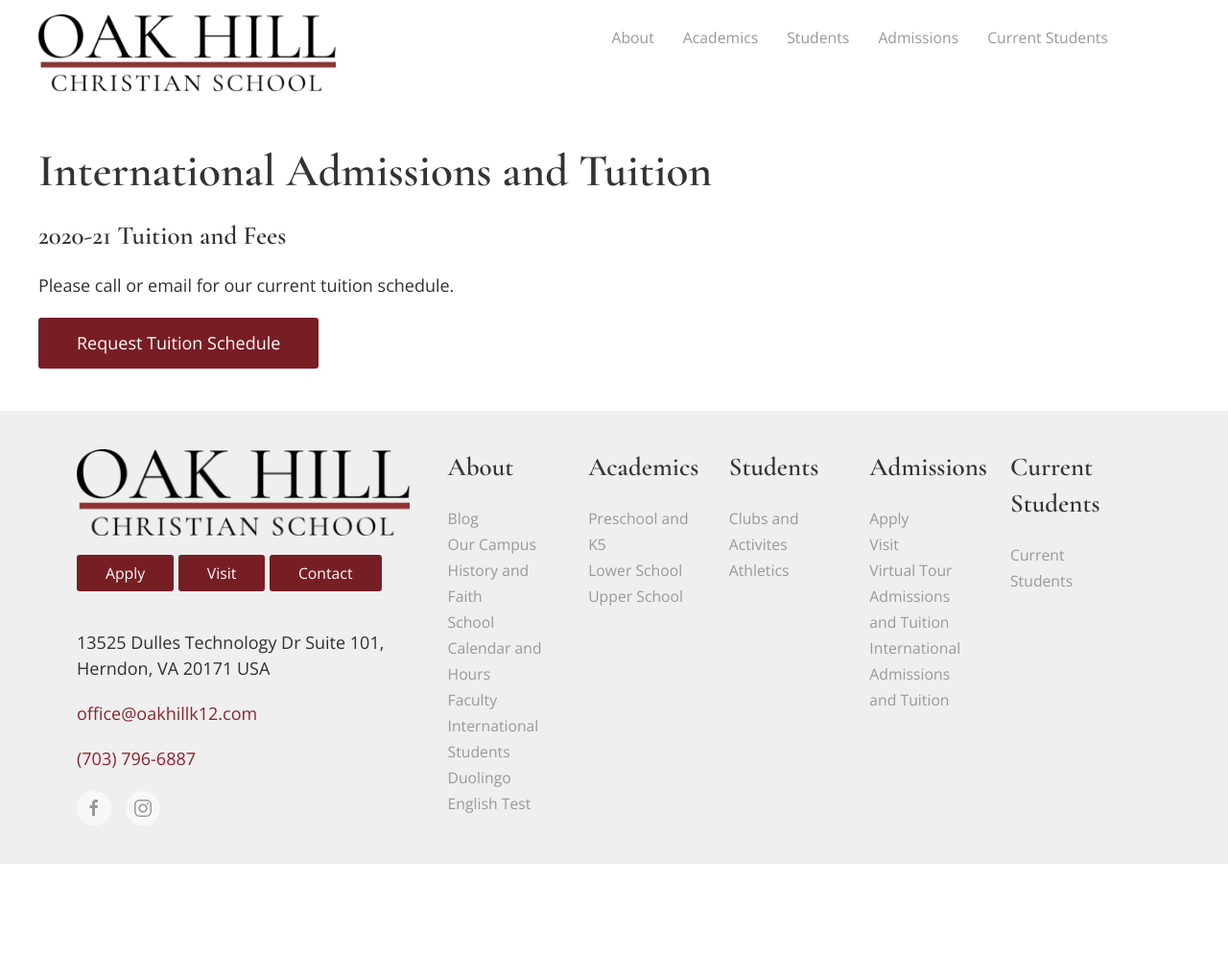
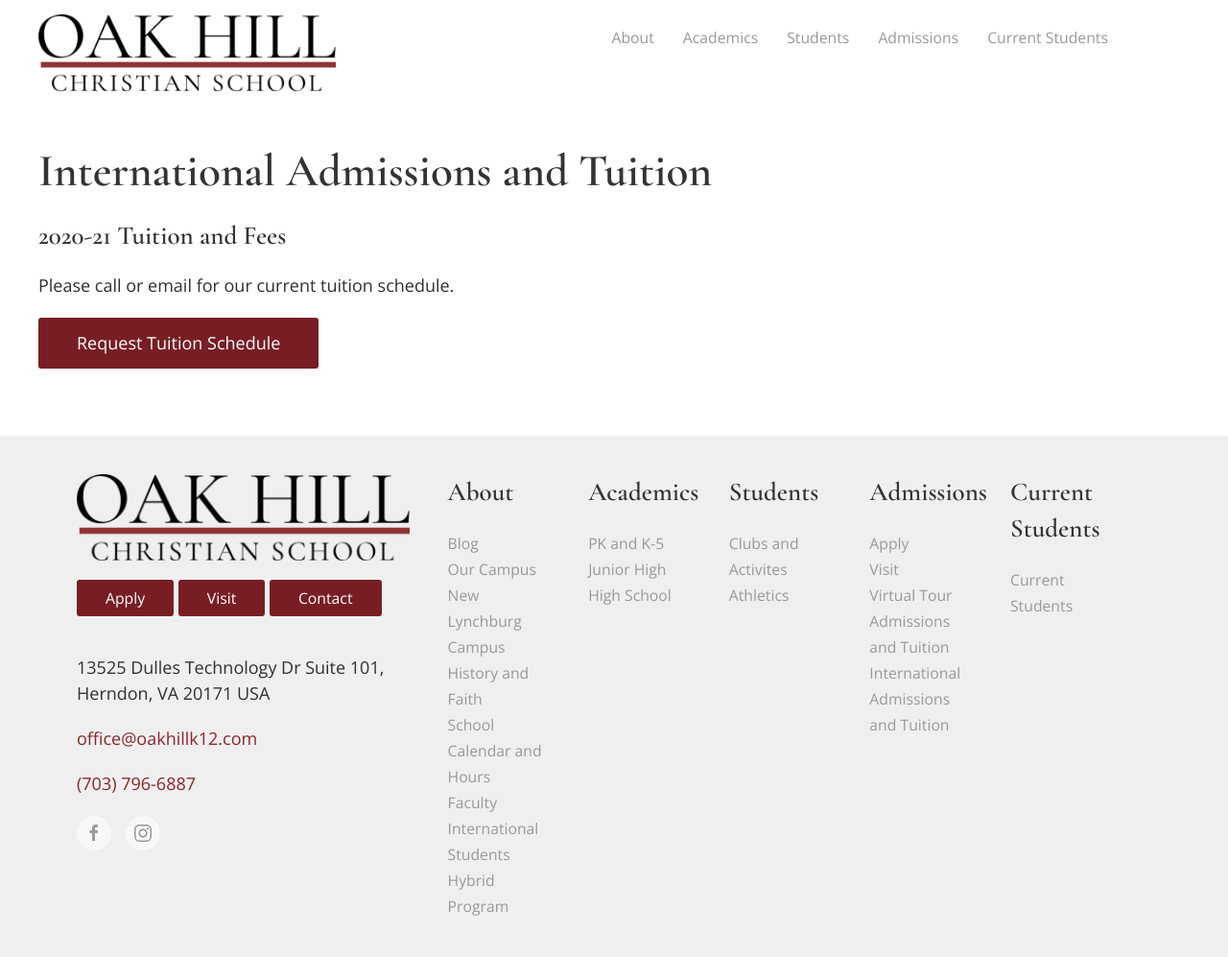
Before and after one commit to OakHillChristianSchool/oak-hill-website, a Jekyll site: the page built from international-admissions-tuition.html, in a window 1280 px wide. Shown: the whole page at 96% size. Built offline with Jekyll 4.4.1, drawn with Linux system fonts in a browser that asks for light colours; before the commit the page ends 900 px from its top, so only the background shows below that.

Commit message:
update site to include hybrid program and lynchburg campus

```diff
--- a/_data/navigation.yml
+++ b/_data/navigation.yml
@@ -4,6 +4,8 @@
     url: http://oakhillk12.blogspot.com/
   - title: Our Campus
     url: /campus
+  - title: New Lynchburg Campus
+    url: /lynchburg-campus
   - title: History and Faith
     url: /history-faith
   - title: School Calendar and Hours
@@ -12,16 +14,16 @@
     url: /faculty
   - title: International Students
     url: /international-students
-  - title: Duolingo English Test
-    url: /duolingo-english-test
+  - title: Hybrid Program
+    url: /hybrid-program
 - title: Academics
   pages:
-  - title: Preschool and K5
+  - title: PK and K-5
     url: /preschool-k5
-  - title: Lower School
-    url: /lower-school
-  - title: Upper School
-    url: /upper-school
+  - title: Junior High
+    url: /junior-high
+  - title: High School
+    url: /high-school
 - title: Students
   pages:
   - title: Clubs and Activites
--- a/_sass/uikit/mixins-theme.scss
+++ b/_sass/uikit/mixins-theme.scss
@@ -131,7 +131,12 @@
 @mixin hook-base-h2(){}
 @mixin hook-base-h3(){}
 @mixin hook-base-h4(){}
-@mixin hook-base-h5(){}
+@mixin hook-base-h5(){
+    text-transform: uppercase;
+    font-family: $global-font-family;
+    font-weight: $base-body-font-weight;
+    letter-spacing: .125em;
+}
 @mixin hook-base-h6(){}
 @mixin hook-base-hr(){}
 @mixin hook-base-blockquote(){
--- a/preschool-k5.html
+++ b/preschool-k5.html
@@ -1,9 +1,14 @@
 ---
 layout: image-title
 image: assets/images/preschool-kindergarten.webp
-title: Preschool and Kindergarten
+title: PK and K-5
+redirect_from:
+- /lower-school
 ---
 
-<div class="uk-container uk-container-xsmall uk-text-center uk-margin-xlarge">
-    <p>Nearly all four year olds in our preschool program learn to read using our proven phonics method while Kindergarten students typically read on a third grade level by the end of the year. Curriculum includes math, science, Bible, music, art, penmanship, foreign language, history and geography as well as outdoor play. Our classes at this level feature no pressure. Students learn through music, crafts, physical activity and in many other ways. We use Saxon Math 1 in the Kindergarten and Saxon Kindergarten Math in Junior Kindergarten.  Three year olds receive the same instruction but at a slower pace.</p>
+<div class="uk-container uk-container-xsmall uk-margin-xlarge">
+    <p>Nearly all four year olds in our preschool learn to read using our proven phonics method while Kindergarten students typically read on a third grade level by the end of the year. Curriculum includes math, science, Bible, music, art, penmanship, foreign language, history and geography as well as outdoor play. Our classes at this level feature no pressure. Students learn through music, crafts, physical activity and in many other ways. We use Saxon Math 1 in the Kindergarten and Saxon Kindergarten Math in Junior Kindergarten.  Three year olds receive the same instruction but at a slower pace.</p>
+
+    {% capture lower-school %}{% include lower-school.md %}{% endcapture %}
+    {{ lower-school | markdownify }}
 </div>
```
Also changed, not shown: _layouts/image-title-formatted.html (added, +9 -0 lines), high-school.md (added, +14 -0 lines), hybrid-program.md (added, +8 -0 lines), index.html (+16 -20 lines), junior-high.md (added, +12 -0 lines), lower-school.html (deleted, +0 -10 lines), lynchburg-campus.md (added, +7 -0 lines), upper-school.html (deleted, +0 -32 lines), assets/images/2w.jpg (added), assets/images/IMG_2149r-2.jpg (added), assets/images/ib.jpg (added), assets/images/lynchburg-skyline.jpg (added), 1 other file.
